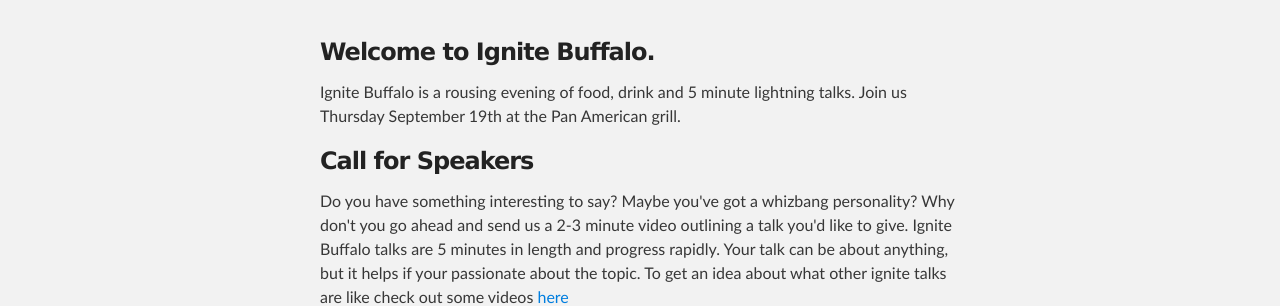
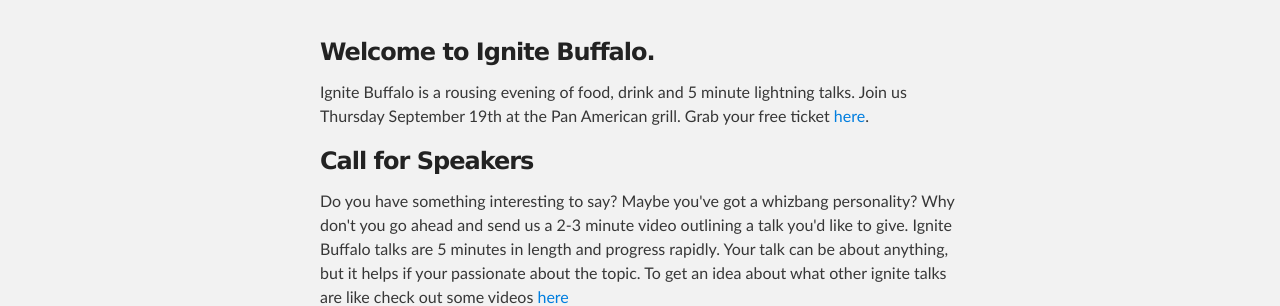
Before and after one commit to ignitebflo/ignitebflo.github.io, a Jekyll site: the page index.html, which Jekyll copies as it is, in a window 1280 px wide. Shown: the part 226-532 px from the top of the page. Built offline with Jekyll 4.4.1, drawn with Linux system fonts in a browser that asks for light colours.

Commit message:
index content update

```diff
--- a/index.html
+++ b/index.html
@@ -30,7 +30,7 @@
         <h3>
 <a name="welcome-to-ignite-buffalo" class="anchor" href="#welcome-to-ignite-buffalo"><span class="octicon octicon-link"></span></a>Welcome to Ignite Buffalo.</h3>
 
-<p>Ignite Buffalo is a rousing evening of food, drink and 5 minute lightning talks. Join us Thursday September 19th at the Pan American grill.</p>
+<p>Ignite Buffalo is a rousing evening of food, drink and 5 minute lightning talks. Join us Thursday September 19th at the Pan American grill. Grab your free ticket <a href="ignitebflo.eventbrite.com">here</a>.</p>
 
 
 <h3>
```
